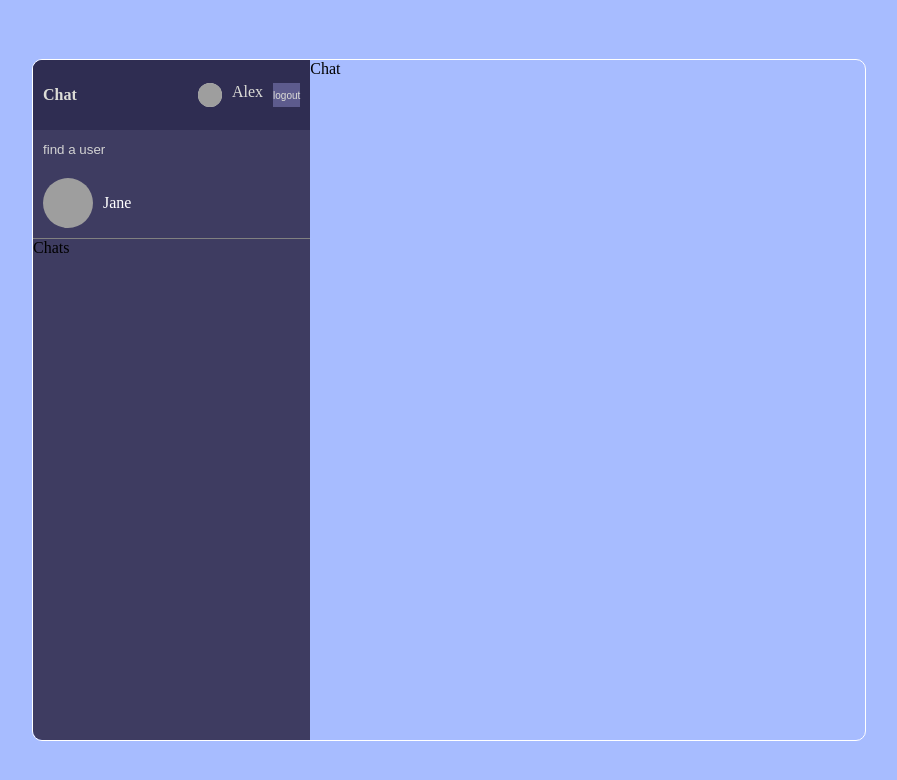
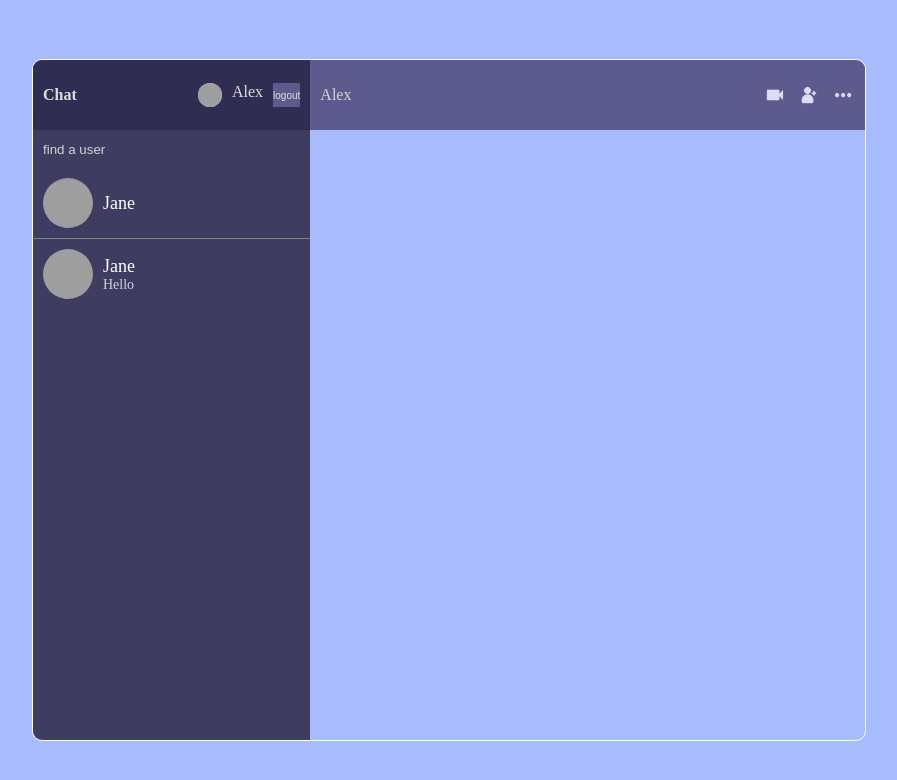
Before and after one commit to AlexZhelyazko/Chat, a React (Create React App) app: page / in a window 1280 px wide. Shown: the top 780 px of the page, without its empty margins (191-1088 px from the left). Built offline with nearby package versions, Linux system fonts and the light colour scheme; grey boxes are pictures that could not be loaded.

Commit message:
add: new styles

```diff
--- a/src/components/Chat.jsx
+++ b/src/components/Chat.jsx
@@ -1,5 +1,19 @@
 import React from 'react';
+import Cam from '../img/cam.png';
+import Add from '../img/add.png';
+import More from '../img/more.png';
 
 export const Chat = () => {
-  return <div className="chat">Chat</div>;
+  return (
+    <div className="chat">
+      <div className="chatInfo">
+        <span>Alex</span>
+        <div className="chatIcons">
+          <img src={Cam} alt="" />
+          <img src={Add} alt="" />
+          <img src={More} alt="" />
+        </div>
+      </div>
+    </div>
+  );
 };
--- a/src/components/Chats.jsx
+++ b/src/components/Chats.jsx
@@ -1,5 +1,15 @@
 import React from 'react';
 
 export const Chats = () => {
-  return <div>Chats</div>;
+  return (
+    <div className="chats">
+      <div className="userChat">
+        <img src="https://cdn-icons-png.flaticon.com/512/21/21104.png" alt="" />
+        <div className="userChatInfo">
+          <span>Jane</span>
+          <p>Hello</p>
+        </div>
+      </div>
+    </div>
+  );
 };
--- a/src/style.scss
+++ b/src/style.scss
@@ -153,10 +153,37 @@
                     border-radius: 50%;
                     object-fit: cover;
                 }
+                .userChatInfo{
+                    span{
+                        font-size: 18px;
+                        font-weight: 500;
+                    }
+                    p{
+                        font-size: 14px;
+                        color: lightgray;
+                    }
+                }
             }
         }
         .chat{
-            flex: 2
+            flex: 2;
+            .chatInfo{
+                height: 50px;
+                background-color: #5d5b8d;
+                display: flex;
+                align-items: center;
+                justify-content: space-between;
+                padding: 10px;
+                color: lightgray;
+            }
+            .chatIcons{
+                display: flex;
+                gap: 10px;
+                img{
+                    height: 24px;
+                    cursor: pointer;
+                }
+            }
         }
     }
 }
```
